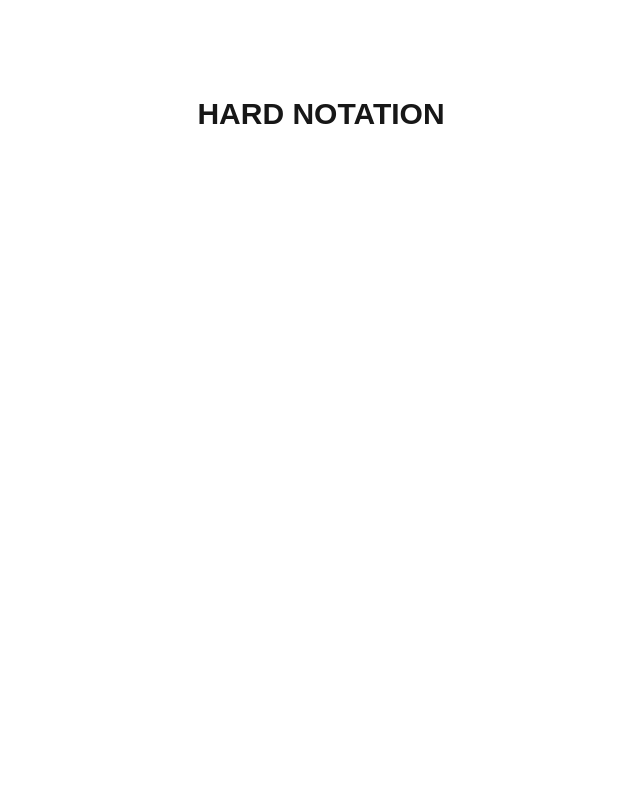
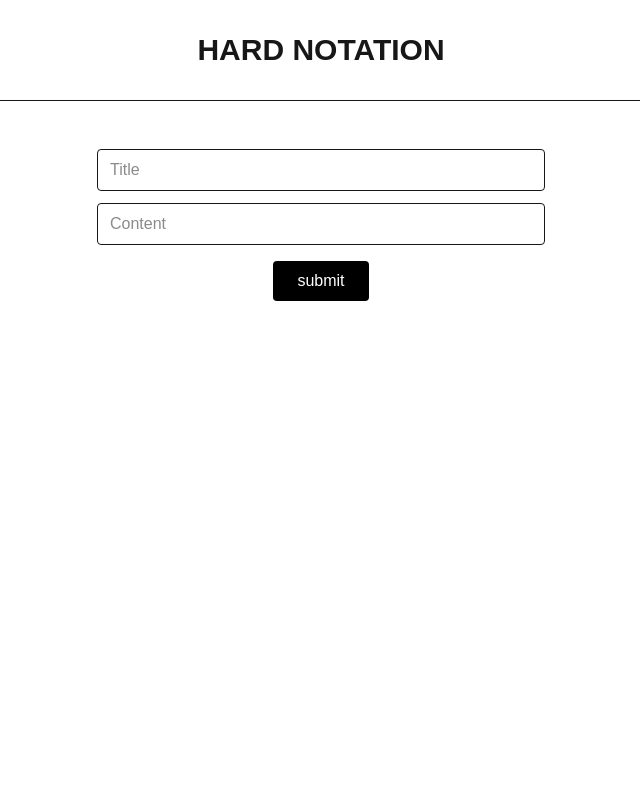
Before and after one commit to BrThiagoN/checkpoint-4-webdev-1ESPV, a Next.js app in the folder checkpoint-4/: page / in a window 1280 px wide. Shown: the top 800 px of the page, without its empty margins (319-959 px from the left). Built offline with nearby package versions, Linux system fonts and the light colour scheme.

Commit message:
agora foi

```diff
--- a/checkpoint-4/app/components/header.tsx
+++ b/checkpoint-4/app/components/header.tsx
@@ -1,6 +1,6 @@
 function Header() {
     return (
-        <header className="flex min-h-screen flex-col items-center justify-between p-24">
+        <header className="flex flex-col items-center justify-center p-8 border-b">
             <h1 className="text-3xl font-bold">HARD NOTATION</h1>
         </header>
     )
--- a/checkpoint-4/app/components/notation.tsx
+++ b/checkpoint-4/app/components/notation.tsx
@@ -1,14 +1,11 @@
 function Notation() {
     return (
-        <div className="flex min-h-screen flex-col items-center justify-between p-24">
-            <div className="input-group">
-                <input id="title" type="text" placeholder="Title" />
-                <input id="content" type="text" placeholder="Content" />
+        <div className="flex flex-col items-center justify-start p-12 gap-4">
+            <div className="flex flex-col gap-3 w-full max-w-md">
+                <input id="title" type="text" placeholder="Title" className="border rounded px-3 py-2 w-full" />
+                <input id="content" type="text" placeholder="Content" className="border rounded px-3 py-2 w-full" />
             </div>
-        <div>
-
-        </div>
-            <button id="submit" className="btn btn-primary">submit</button>
+            <button id="submit" className="px-6 py-2 bg-black text-white rounded hover:bg-gray-800">submit</button>
         </div>
     )
 }
```
